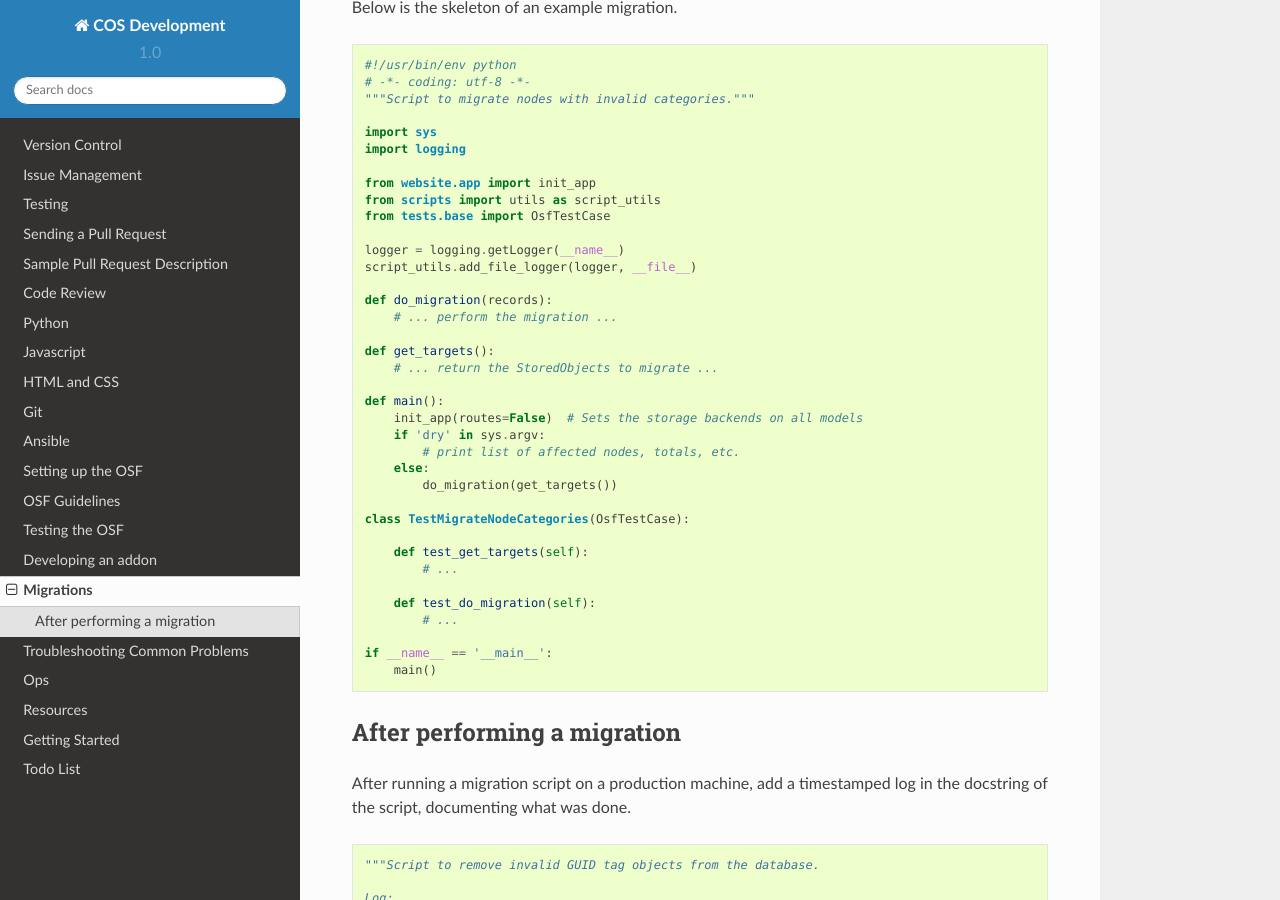
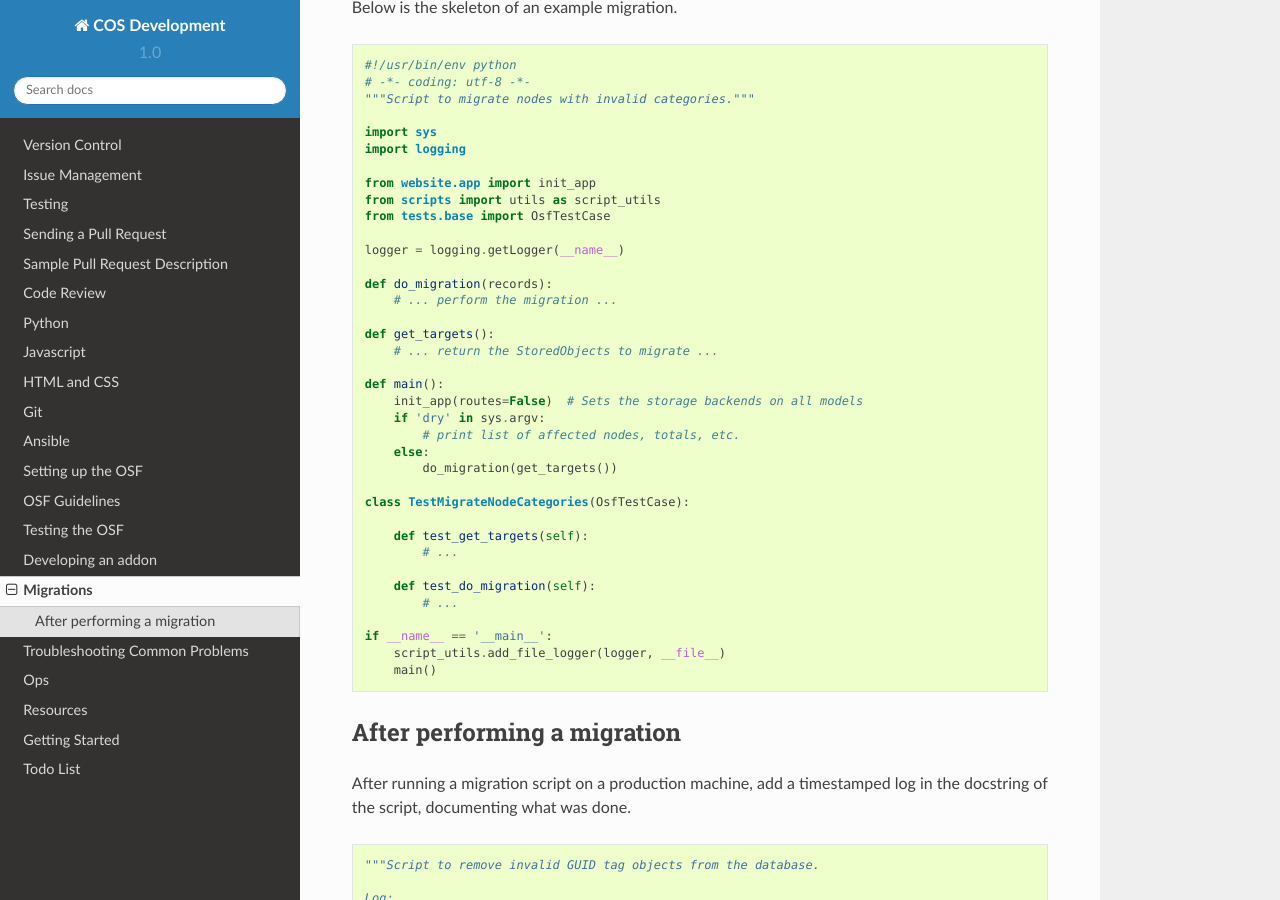
Before and after one commit to CenterForOpenScience/COSDev, a Sphinx documentation site: the page built from docs/osf/migrations.rst, in a window 1280 px wide and 900 px high, scrolled down 509 px. Built offline with Sphinx 7.4.7 and the Read the Docs theme 2.0.0, drawn with Linux system fonts in a browser that asks for light colours; part of the change alters nothing that is shown.

```diff
--- a/docs/osf/migrations.rst
+++ b/docs/osf/migrations.rst
@@ -31,7 +31,6 @@ Below is the skeleton of an example migration.
     from tests.base import OsfTestCase
 
     logger = logging.getLogger(__name__)
-    script_utils.add_file_logger(logger, __file__)
 
     def do_migration(records):
         # ... perform the migration ...
@@ -55,6 +54,7 @@ Below is the skeleton of an example migration.
             # ...
 
     if __name__ == '__main__':
+        script_utils.add_file_logger(logger, __file__)
         main()
 
 
```
